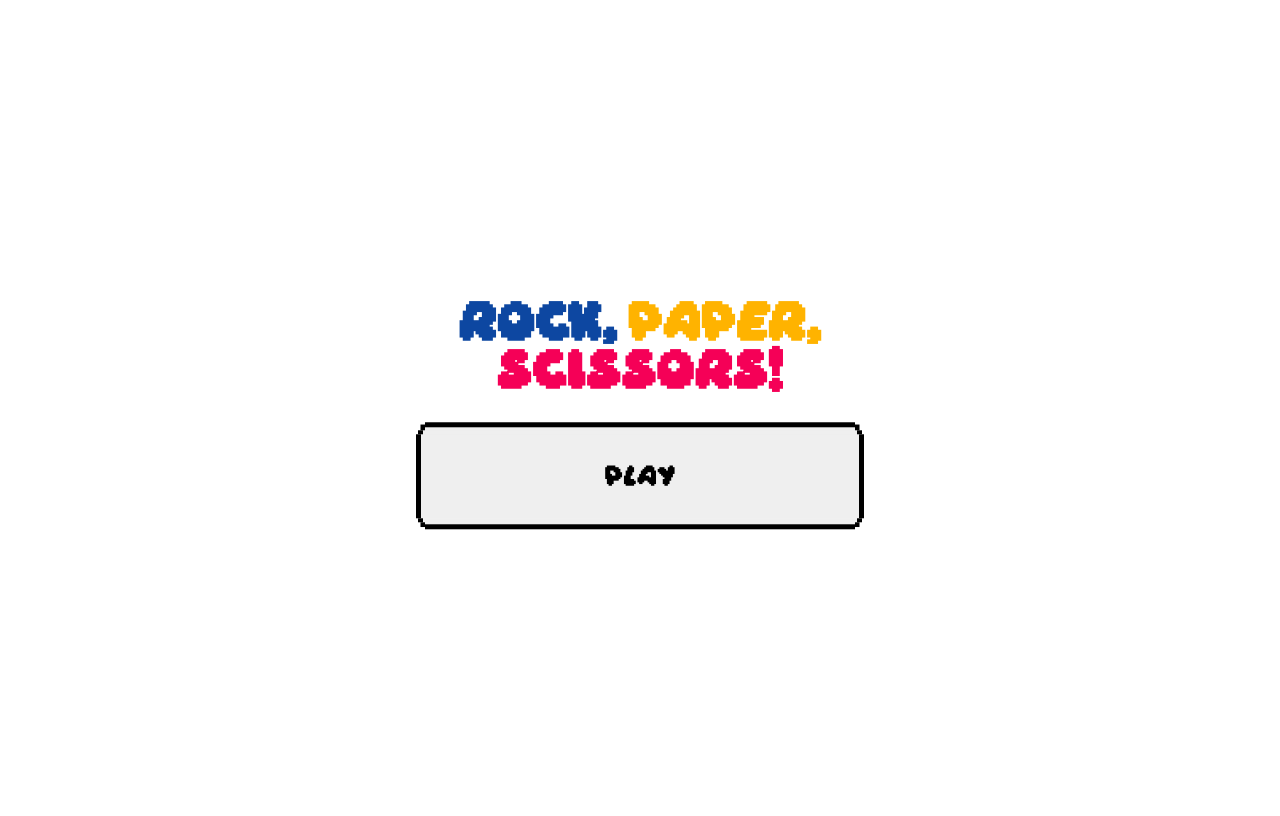
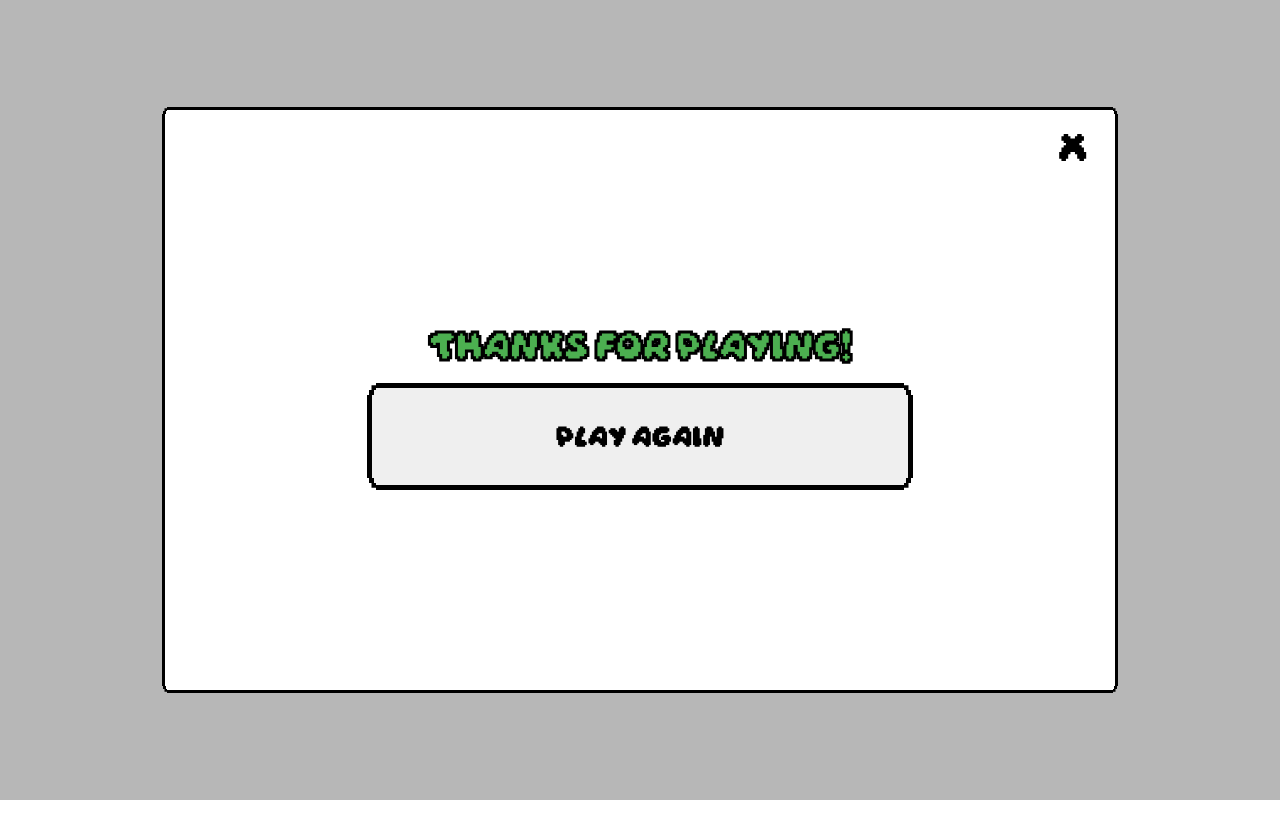
Before and after one commit to KasparasBal/Odin-Rock-Paper-Scissors, a plain HTML site: page index.html in a window 1280 px wide. Drawn offline with Linux system fonts and the light colour scheme; a web font is replaced by a local one.

Commit message:
added replay section styles

```diff
--- a/index.html
+++ b/index.html
@@ -14,10 +14,15 @@
 
     <section class="game_start">
         <h1 class="game_title"><span class="blue_text">Rock,</span> <span class="yellow_text">Paper,</span> <span class="red_text">Scissors!</span></h1>
-        <button class="play_button" type="button" name="play">PLAY</button>
+        <button class="button play_btn bit-border" type="button" name="play">PLAY</button>
     </section>
 
     <section class="game_replay_overlay">
+        <div class="game_replay bit-border">
+            <button class="close_btn">X</button>
+            <h2 class="thanks">Thanks for playing!</h2>
+            <button class="button replay_btn bit-border" type="button" name="play">PLAY AGAIN</button>
+        </div>
     </section>
 
 
--- a/styles/main.css
+++ b/styles/main.css
@@ -41,21 +41,15 @@ body{
 .red_text{
     color: #F50057;
 }
-.play_button {
+.bit-border{
     border-style: solid;
     border-width: .3em 0;
     box-shadow: -.375em 0 0 -.125em,
         .375em 0 0 -.125em;
-    margin: 0 .5em;
-    padding: 2em 10em;
     position: relative;
     z-index: 1;
-    font-size:1.8rem;
-    font-family: 'Daydream','monospace';
-    transition: 0.1s ease-in-out;
-    cursor: pointer;
 }
-.play_button:before {
+.bit-border:before{
     background-color: inherit;
     border: inherit;
     border-width: 0 0.3em;
@@ -68,8 +62,7 @@ body{
     right: -.5em;
     z-index: -1;
 }
-
-.play_button:after {
+.bit-border:after{
     background-color: inherit;
     border: inherit;
     border-width: 0 .3em;
@@ -81,15 +74,70 @@ body{
     right: -.375em;
     z-index: -2;
 }
-.play_button:hover{
-    background-color: #FFB300;
+ .button {
+    margin: 0 .5em;
+    padding: 2em 10em;
+
+    font-size:1.8rem;
+    font-family: 'Daydream','monospace';
+    transition: 0.1s ease-in-out;
+    cursor: pointer;
+}
+.button:hover{
     scale: 105%;
 }
-.play_button:active{
+.button:active{
     scale: 95%;
+}
+.play_btn:hover{
+    background-color: #FFB300;
 }
 .hidden{
     display: none;
 }
 
 /* Section Game Play */
+.game_replay_overlay{
+    position: absolute;
+    top: 0;
+    left: 0;
+    background-color: #00000048;
+    height: 100vh;
+    width: 100vw;
+    display: flex;
+    justify-content: center;
+    align-items: center;
+}
+.game_replay{
+    background-color: #ffffff;
+    padding: 20rem;
+
+}
+.replay_btn:hover{
+    background-color: #4CAF50;
+}
+.thanks{
+    -webkit-text-stroke-width: 3px;
+  -webkit-text-stroke-color: black;
+    color: #4CAF50;
+    font-size: 2.4rem;
+    text-align: center;
+}
+.close_btn{
+    font-family: 'Daydream','monospace';
+    border: none;
+    background-color: transparent;
+    cursor: pointer;
+    font-size: 2.4rem;
+    position: absolute;
+    top: 2rem;
+    right: 2rem;
+}
+.close_btn:hover{
+    scale: 105%;
+    color: #F50057;
+}
+.close_btn:active{
+    scale: 95%;
+    color: #F50057;
+}
```
Lines whose indentation alone changed are shown as unchanged.
